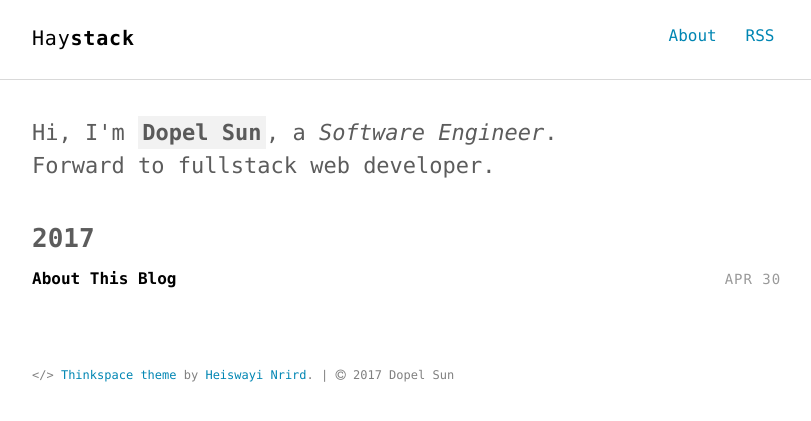
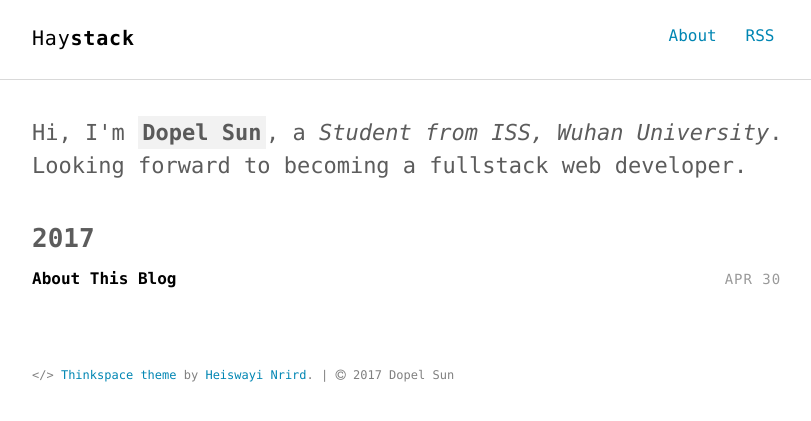
Before and after one commit to dopelsunce/dopelsunce2.github.io, a Jekyll site: the page built from index.html, in a window 1280 px wide. Shown: the top 421 px of the page, without its empty margins (232-1043 px from the left). Built offline with Jekyll 4.4.1, drawn with Linux system fonts in a browser that asks for light colours.

Commit message:
Merge theme

```diff
--- a/_config.yml
+++ b/_config.yml
@@ -9,7 +9,7 @@ baseurl: "" # apply repo name if use it under gh-pages branch
 # baseurl: null # apply null if repo name is something like username.github.io
 
 repo: https://github.com/dopelsunce/dopelsunce.github.io
-disqus_shortname: "hnbloggithub"
+disqus_shortname: "dopelsunce"
 twitter_username: "sosccc1"
 comments: true
 
@@ -29,8 +29,8 @@ sass:
 # Author settings
 author:
   name     : "Dopel Sun"
-  job      : "Software Engineer"
-  bio      : "Forward to fullstack web developer."
+  job      : "Student from ISS, Wuhan University"
+  bio      : "Looking forward to becoming a fullstack web developer."
   thumb    : /images/author.jpg
   email    : sosccc1@gmail.com
   url      : https://dopelsunce.github.io
```
